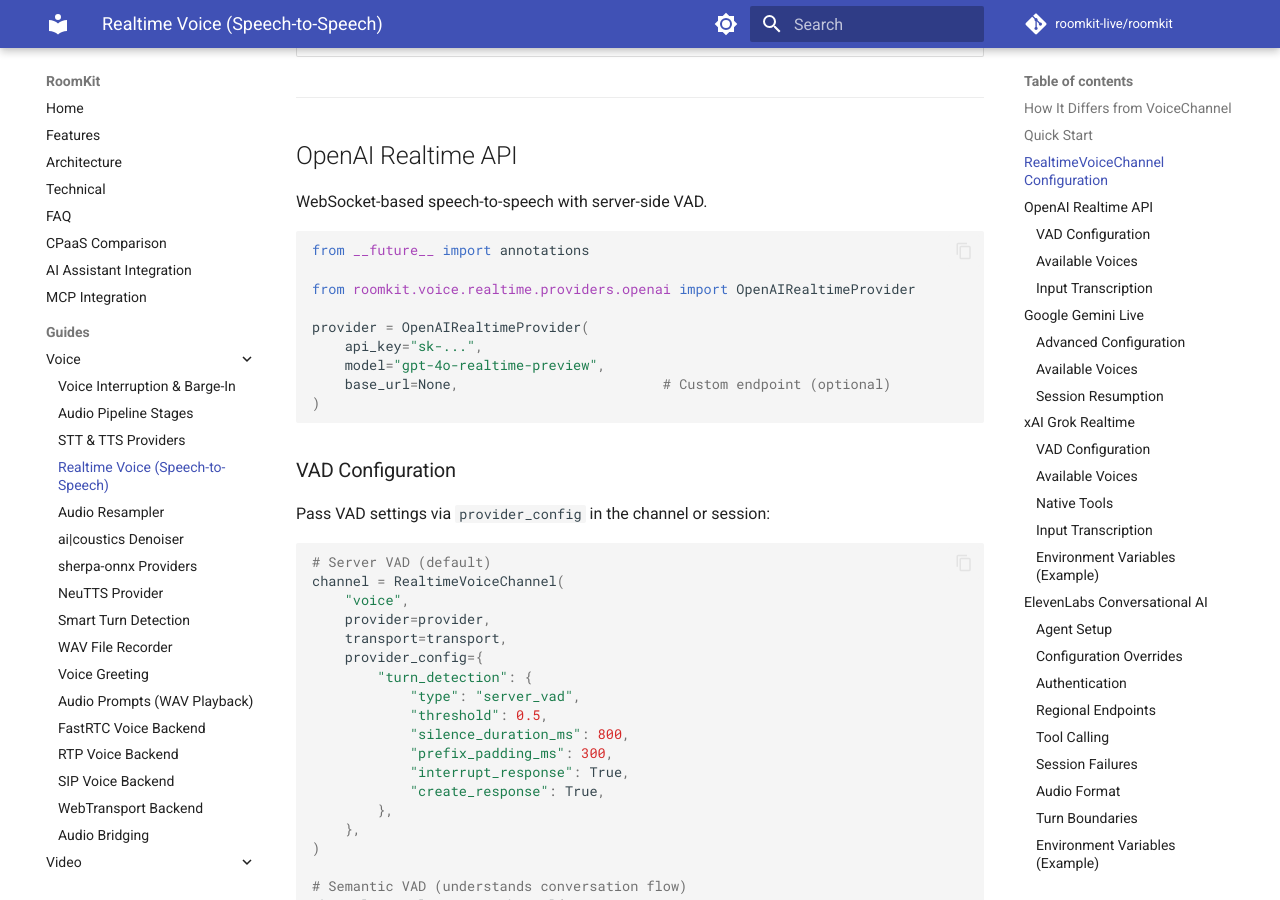
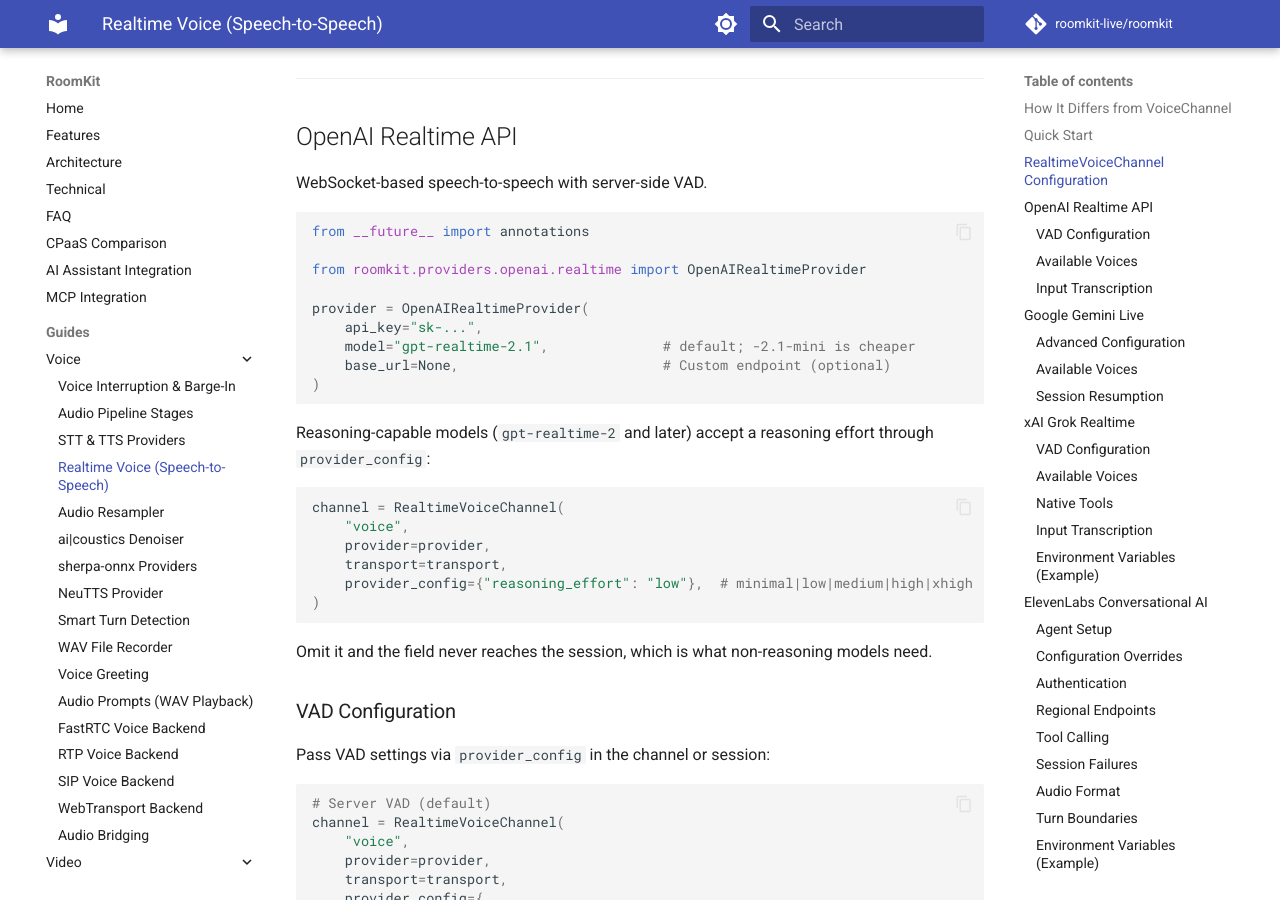
Before and after one commit to roomkit-live/roomkit-docs, an MkDocs documentation site: the page built from docs/guides/realtime-voice-providers.md, in a window 1280 px wide and 900 px high, scrolled down 2564 px. Built offline with MkDocs 1.6.1 and Material for MkDocs 9.7.7, drawn with Linux system fonts in a browser that asks for light colours; comment, search, counter and statistics services are not loaded; some of the changed text lies outside the part shown.

Commit message:
docs(openai): gpt-realtime-2.1 default, reasoning effort, working import path (RMK-118)
The OpenAI snippets pointed at gpt-4o-realtime-preview, whose API was
removed on 2026-05-12, and the guide imported
roomkit.voice.realtime.providers.openai, a module that does not exist —
the quick start could not have run for anyone who copied it.

````diff
--- a/docs/guides/realtime-voice-providers.md
+++ b/docs/guides/realtime-voice-providers.md
@@ -24,12 +24,11 @@ from __future__ import annotations
 from roomkit import RoomKit
 from roomkit.channels import RealtimeVoiceChannel
 from roomkit.voice.backends.mock import MockVoiceBackend
-from roomkit.voice.realtime.providers.openai import OpenAIRealtimeProvider
+from roomkit.providers.openai.realtime import OpenAIRealtimeProvider
 
 provider = OpenAIRealtimeProvider(
     api_key="sk-...",
-    model="gpt-4o-realtime-preview",
-)
+)  # model defaults to gpt-realtime-2.1
 
 transport = MockVoiceBackend()
 
@@ -96,14 +95,29 @@ WebSocket-based speech-to-speech with server-side VAD.
 ```python
 from __future__ import annotations
 
-from roomkit.voice.realtime.providers.openai import OpenAIRealtimeProvider
+from roomkit.providers.openai.realtime import OpenAIRealtimeProvider
 
 provider = OpenAIRealtimeProvider(
     api_key="sk-...",
-    model="gpt-4o-realtime-preview",
+    model="gpt-realtime-2.1",              # default; -2.1-mini is cheaper
     base_url=None,                         # Custom endpoint (optional)
 )
 ```
+
+Reasoning-capable models (`gpt-realtime-2` and later) accept a reasoning
+effort through `provider_config`:
+
+```python
+channel = RealtimeVoiceChannel(
+    "voice",
+    provider=provider,
+    transport=transport,
+    provider_config={"reasoning_effort": "low"},  # minimal|low|medium|high|xhigh
+)
+```
+
+Omit it and the field never reaches the session, which is what non-reasoning
+models need.
 
 ### VAD Configuration
 
--- a/docs/llms-full.txt
+++ b/docs/llms-full.txt
@@ -1862,7 +1862,7 @@ await kit.attach_channel("voice-room", "realtime-voice", category=ChannelCategor
 | Provider | Class | Extra | Description |
 |----------|-------|-------|-------------|
 | Google Gemini Live | `GeminiLiveProvider` | `roomkit[realtime-gemini]` | Gemini 2.0 speech-to-speech |
-| OpenAI Realtime | `OpenAIRealtimeProvider` | `roomkit[realtime-openai]` | GPT-4o realtime audio |
+| OpenAI Realtime | `OpenAIRealtimeProvider` | `roomkit[realtime-openai]` | GPT Realtime audio (reasoning-capable) |
 | xAI Grok | `XAIRealtimeProvider` | — | Grok speech-to-speech |
 | Mock | `MockRealtimeProvider` | built-in | Testing |
 
@@ -1871,7 +1871,7 @@ await kit.attach_channel("voice-room", "realtime-voice", category=ChannelCategor
 from roomkit.voice import get_openai_realtime_provider
 
 OpenAIRealtime = get_openai_realtime_provider()
-provider = OpenAIRealtime(api_key="sk-...", model="gpt-4o-realtime-preview")
+provider = OpenAIRealtime(api_key="sk-...")  # defaults to gpt-realtime-2.1
 
 # xAI Grok
 from roomkit.voice import get_xai_realtime_provider, get_xai_realtime_config
@@ -1983,7 +1983,7 @@ Some providers support session resumption after disconnection:
 # OpenAI Realtime supports session resumption
 provider = OpenAIRealtime(
     api_key="sk-...",
-    model="gpt-4o-realtime-preview",
+    model="gpt-realtime-2.1",
 )
 # Sessions automatically resume when possible
 ```
````
Also changed, not shown: docs/api/providers-realtime-voice.md (+6 -1 lines).
